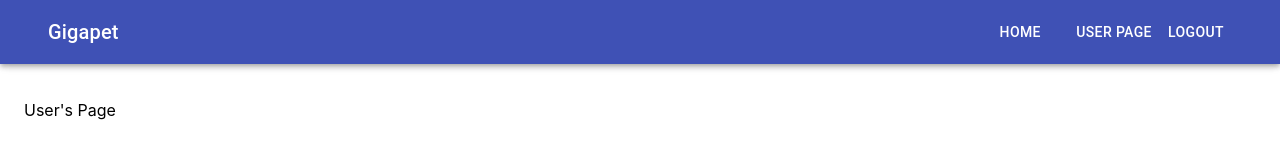
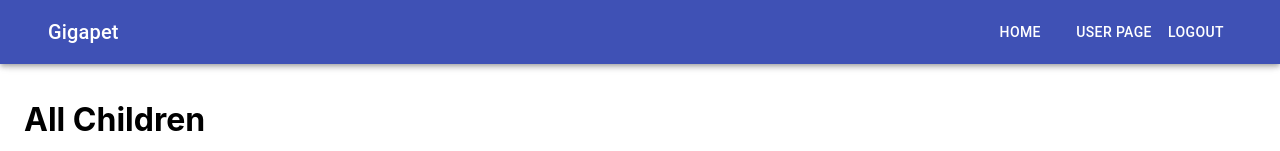
Before and after one commit to Build-Week-Gigapet-2/Front-End, a React (Create React App) app: page /api/users/1 in a window 1280 px wide. Shown: the top 151 px of the page. Built offline with nearby package versions, Linux system fonts and the light colour scheme; no server answers; sample sign-in values are in the browser's storage.

Commit message:
Deleted userPage <p> tag at top of page

```diff
--- a/src/Components/User/UserPage.js
+++ b/src/Components/User/UserPage.js
@@ -32,7 +32,6 @@ export default function UserPage() {
 
     return (
         <div className={page.root}>
-            <p>User's Page</p>
             <h2 className={styles.root}>All Children</h2>
             <ChildCard />
             <h2 className={styles.root}>All Food</h2>
```
